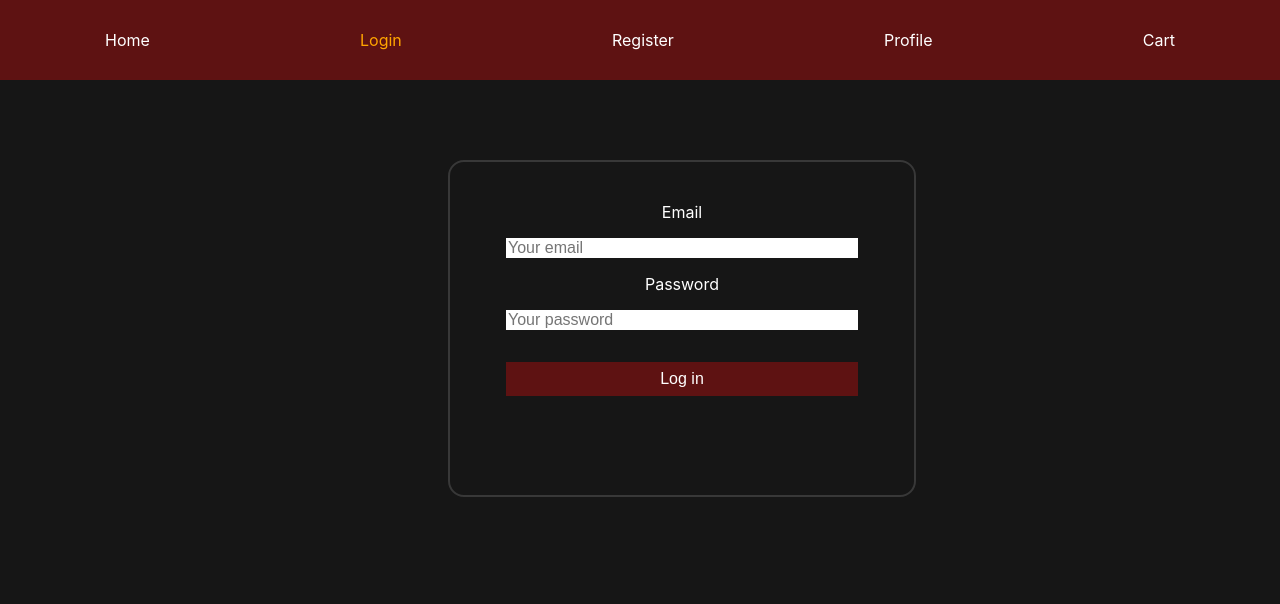
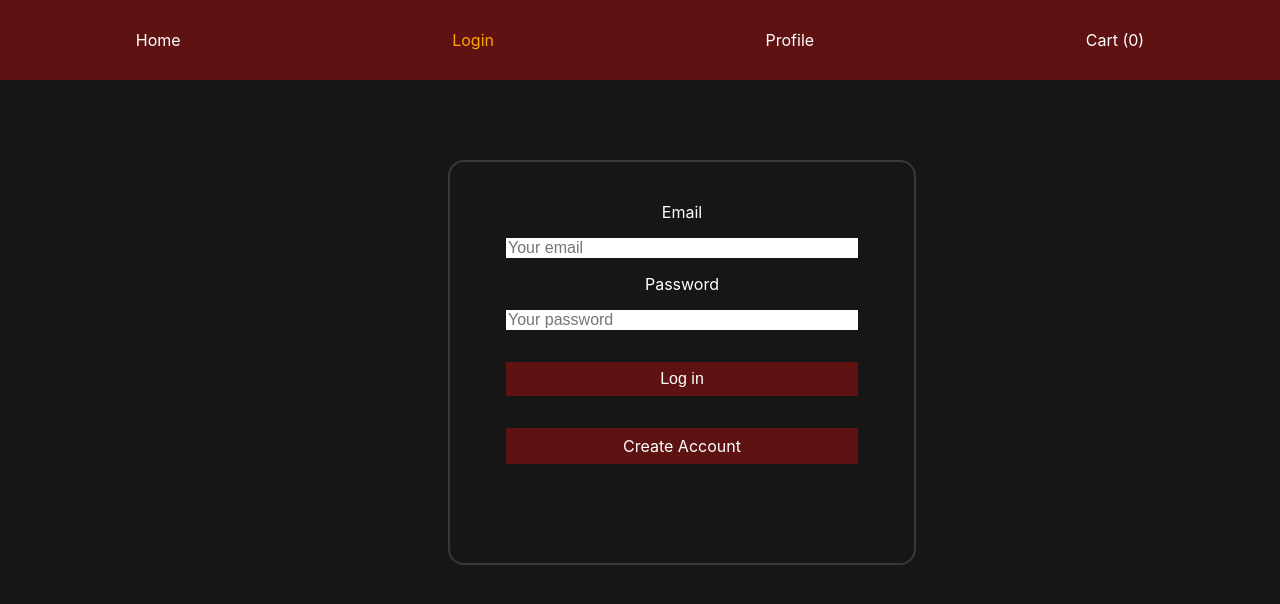
Before and after one commit to rafael-f-dev/Vintage-Vault, a React (Create React App) app in the folder vintage-vault-client/: page /login in a window 1280 px wide. Shown: the top 604 px of the page. Built offline with nearby package versions, Linux system fonts and the light colour scheme; no server answers.

Commit message:
continuing

```diff
--- a/vintage-vault-client/src/App.css
+++ b/vintage-vault-client/src/App.css
@@ -51,6 +51,19 @@ button {
   padding: 0.5em;
 }
 
+.message {
+  color: orange;
+}
+
+.register {
+  font-size: 1em;
+  margin: 1em;
+  text-decoration: none;
+  background-color: rgb(94, 18, 18);
+  color: white;
+  padding: 0.5em;
+}
+
 .profile {
   width: 100%;
   display: flex;
--- a/vintage-vault-client/src/components/Navbar.js
+++ b/vintage-vault-client/src/components/Navbar.js
@@ -7,9 +7,8 @@ const Navbar = () => {
         <div className='navbar'>
             <NavLink to={"/"} className={({ isActive }) => (isActive ? 'active' : 'default')} >Home</NavLink>
             <NavLink to={"/login"} className={({ isActive }) => (isActive ? 'active' : 'default')} >Login</NavLink>
-            <NavLink to={"/register"} className={({ isActive }) => (isActive ? 'active' : 'default')} >Register</NavLink>
             <NavLink to={"/profile"} className={({ isActive }) => (isActive ? 'active' : 'default')} >Profile</NavLink>
-            <NavLink to={"/cart"} className={({ isActive }) => (isActive ? 'active' : 'default')} >Cart</NavLink>
+            <NavLink to={"/cart"} className={({ isActive }) => (isActive ? 'active' : 'default')} >Cart (0)</NavLink>
         </div>
     )
 }
--- a/vintage-vault-client/src/views/Login.js
+++ b/vintage-vault-client/src/views/Login.js
@@ -1,4 +1,5 @@
 import React, { useState , useEffect } from 'react';
+import { NavLink } from 'react-router-dom';
 import axios from 'axios';
 import { URL } from '../config.js';
 
@@ -37,16 +38,18 @@ const Login = (props) => {
         }, 1500)
     },[message])
 
-    return (<form onChange={handleChange} onSubmit={handleSubmit} className='form-container'>
+    return (
+    <div>
+    <form onChange={handleChange} onSubmit={handleSubmit} className='form-container'>
               <label>Email</label>
               <input type='email' name='email' placeholder='Your email'/>
-
               <label>Password</label>
               <input type='password' name='password' placeholder='Your password'/>
               <button>Log in</button>
-
+              <NavLink to={"/register"} className="register" >Create Account</NavLink>
               <h4 className='message'>{message}</h4>
            </form>
+           </div>
     )
 }
 
```
